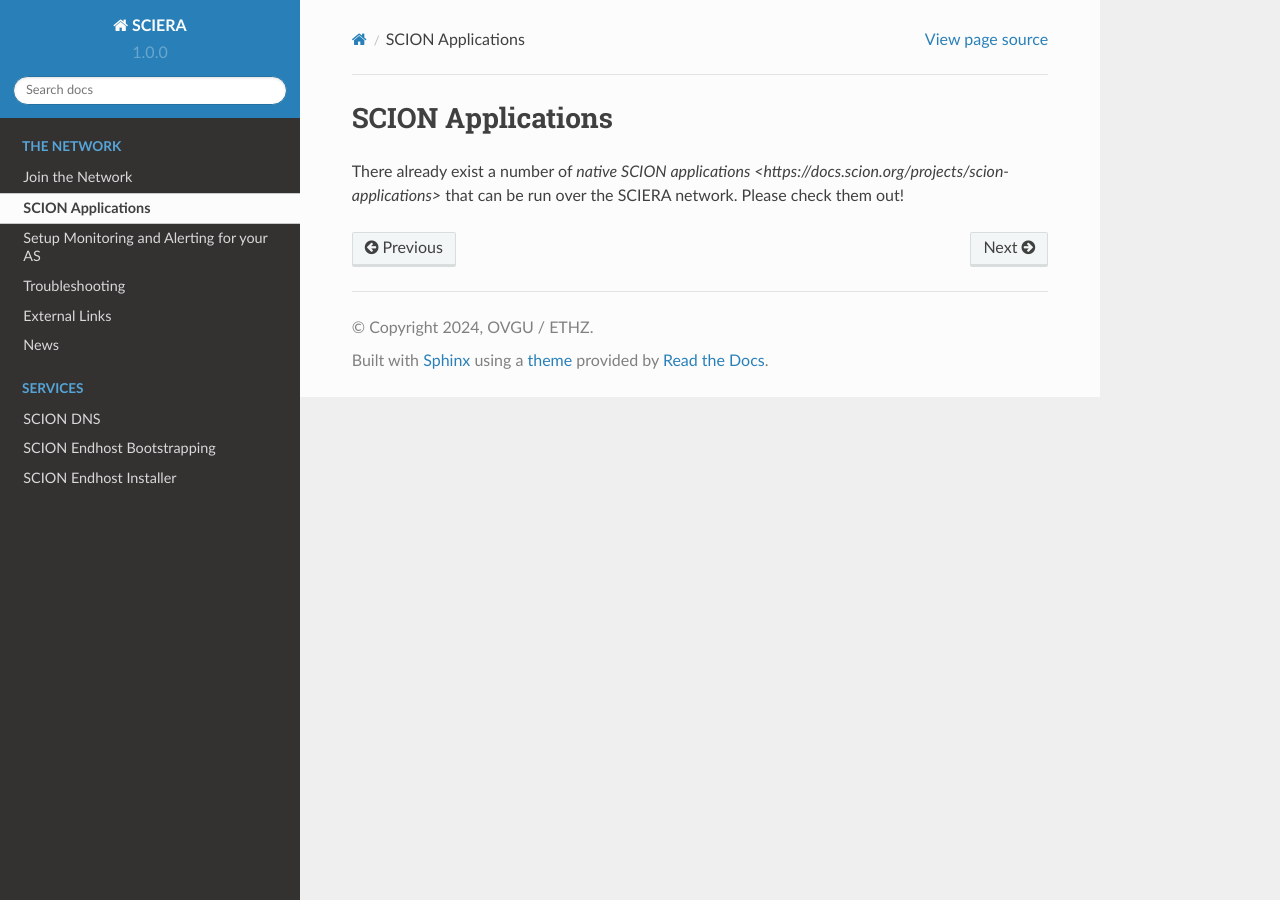
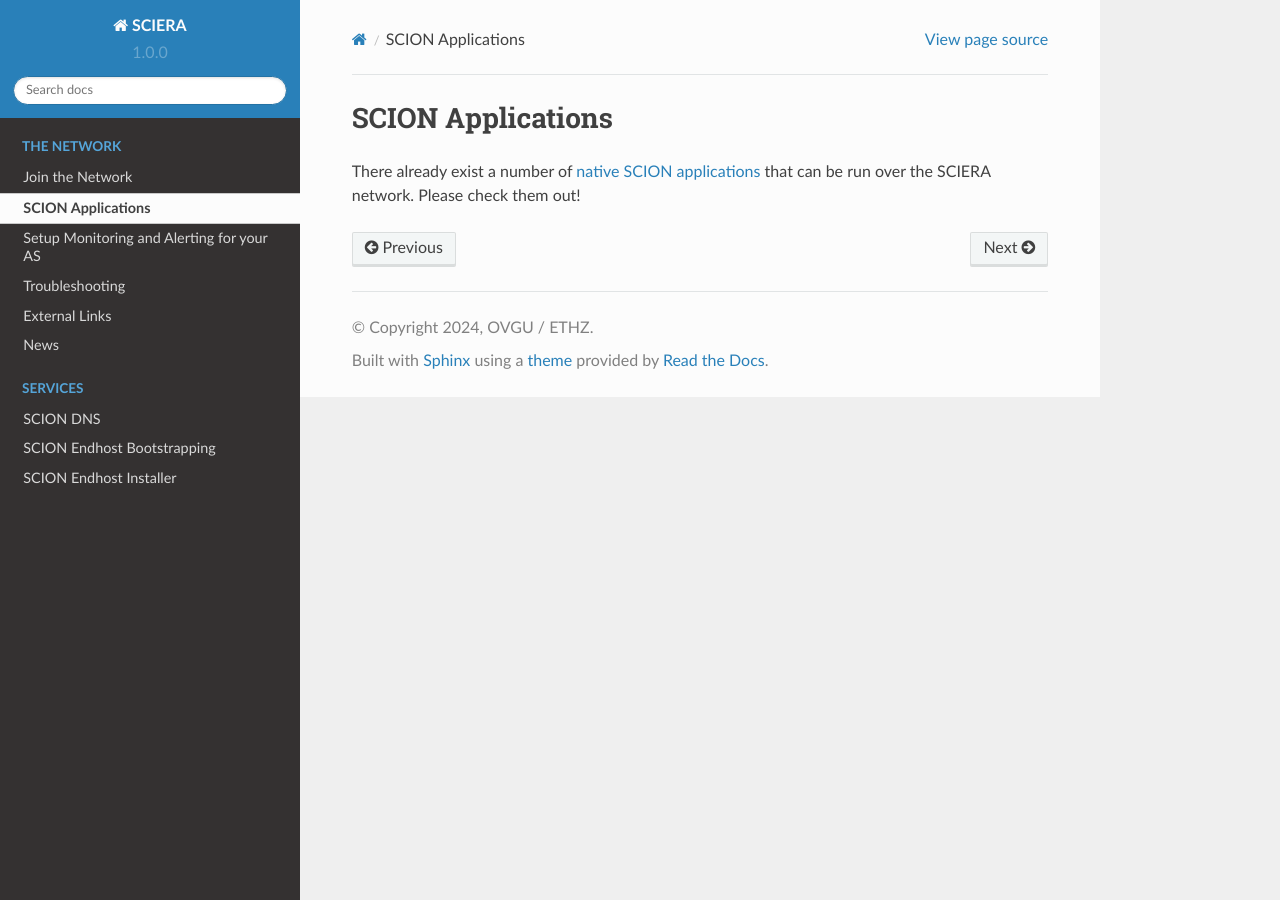
Before and after one commit to netsys-lab/scion-education-network-documentation, a Sphinx documentation site: the page built from docs/source/applications.rst, in a window 1280 px wide. Built offline with Sphinx 7.4.7 and the Read the Docs theme 2.0.0, drawn with Linux system fonts in a browser that asks for light colours.

Commit message:
Update applications.rst

```diff
--- a/docs/source/applications.rst
+++ b/docs/source/applications.rst
@@ -1,4 +1,4 @@
 SCION Applications
 =======================================
 
-There already exist a number of `native SCION applications <https://docs.scion.org/projects/scion-applications>` that can be run over the SCIERA network. Please check them out!
+There already exist a number of `native SCION applications <https://docs.scion.org/projects/scion-applications>`_ that can be run over the SCIERA network. Please check them out!
```
